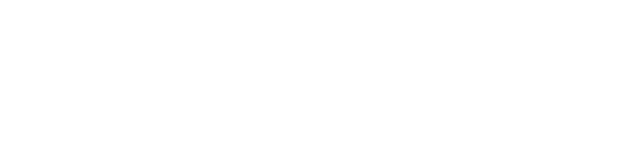
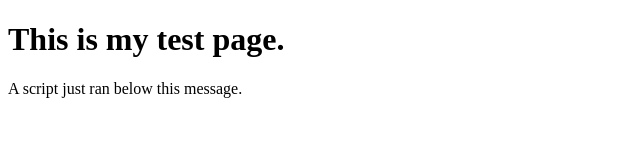
Before and after one commit to cmsdof/cwi-start, a plain HTML site: page JS/index.html in a window 1280 px wide. Shown: the whole page, without its empty margins (0-640 px from the left). Drawn offline with Linux system fonts and the light colour scheme.

Commit message:
Page test with LiveServer

```diff
--- /dev/null
+++ b/JS/consolelog.js
@@ -0,0 +1 @@
+    console.log ("Hello World")
--- a/JS/index.html
+++ b/JS/index.html
@@ -1,3 +1,17 @@
-<script>
-    console.log ("Hello World")
-</script>
+<!DOCTYPE html>
+<html lang="en">
+<head>
+    <meta charset="UTF-8" />
+    <meta name="viewport" content="width=device-width, initial-scale=1.0" />
+    <title>Title</title>
+</head>
+<body>
+
+    <h1>This is my test page.</h1>
+
+    <p>A script just ran below this message.</p>
+
+    <script src="consolelog.js"></script>
+
+</body>
+</html>
```
